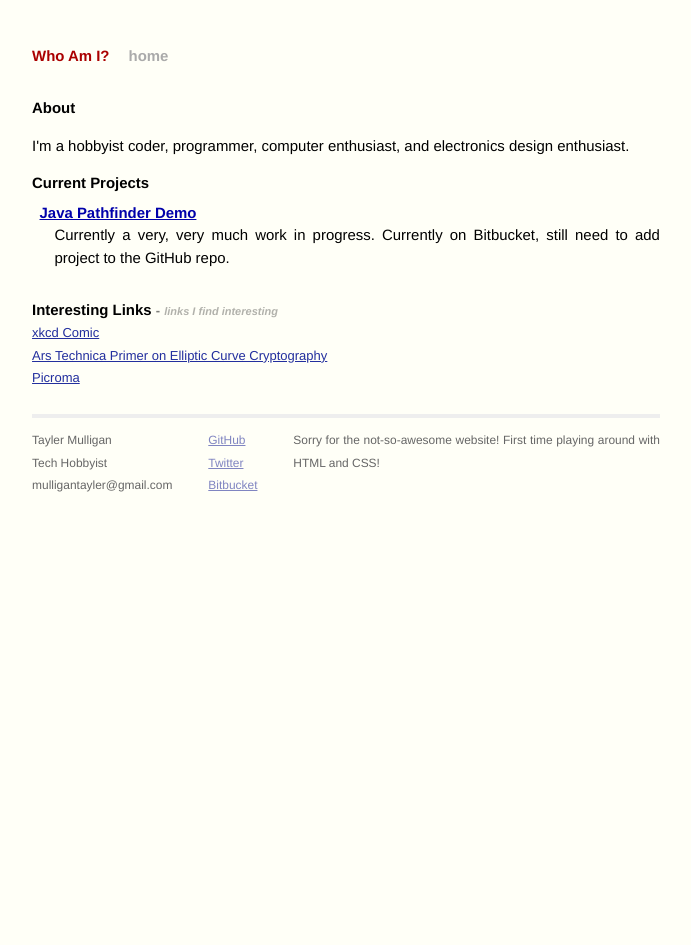
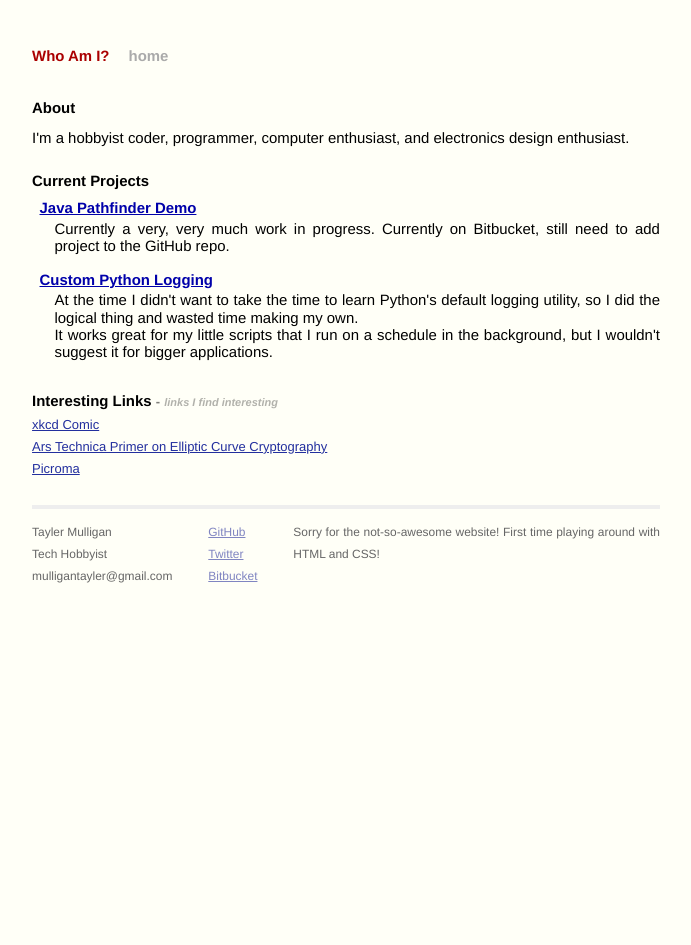
Before and after one commit to mtayler/tamul.github.io, a Jekyll site: the page built from index.html, in a window 1280 px wide. Shown: the whole page, without its empty margins (294-985 px from the left). Built offline with Jekyll 4.4.1, drawn with Linux system fonts in a browser that asks for light colours; Markdown is read by kramdown in place of the engine named in the settings.

Commit message:
Added project and fixed spacing

```diff
--- a/css/main.css
+++ b/css/main.css
@@ -34,23 +34,17 @@ a:visited { color: #a0a; }
 /* Home
 /*
 /*****************************************************************************/
-.posts {
-  list-style-type: none;
-  margin-bottom: 2em;
+.about h1 {
+  margin-bottom: 0.5em;
 }
 
-.posts li {
-  line-height: 1.75em;
-}
-
-.posts span {
-  color: #aaa;
-  font-family: Monaco, "Courier New", monospace;
-  font-size: 80%;
+.about p {
+  margin-top: 0.3em;
+  margin-bottom: 1.4em;
 }
 
 .projects h1 {
-  margin-bottom: 0.5em;
+  margin-bottom: 0.3em;
 }
 
 .projects h2 {
@@ -58,6 +52,7 @@ a:visited { color: #a0a; }
 }
 
 .projects p {
+  line-height: 1.15em;
   margin-top: 0em;
   margin-left: 1.5em;
 }
--- a/index.html
+++ b/index.html
@@ -6,6 +6,7 @@ title: Who Am I?
 <div id="home">
 
   <div id="content">
+    <div class="about">
       <h1>About</h1>
       <body>
         <p>I'm a hobbyist coder, programmer, computer enthusiast, and electronics design enthusiast.</p>
@@ -14,8 +15,13 @@ title: Who Am I?
 
     <div class="projects">
       <h1>Current Projects</h1>
-    <h2><a href="https://github.com/tamul/">Java Pathfinder Demo</a></h2>
+      <h2><a href="https://github.com/tamul/Pathfinder">Java Pathfinder Demo</a></h2>
       <p>Currently a very, very much work in progress. Currently on Bitbucket, still need to add project to the GitHub repo.</p>
+
+      <h2><a href="https://github.com/tamul/simplelogger">Custom Python Logging</a></h2>
+      <p>At the time I didn't want to take the time to learn Python's default logging utility, so I did the logical thing and wasted time making my own.<br>
+      It works great for my little scripts that I run on a schedule in the background, but I wouldn't suggest it for bigger applications.</p>
+    </div>
 
   </div>
 
```
Lines whose indentation alone changed are shown as unchanged.
